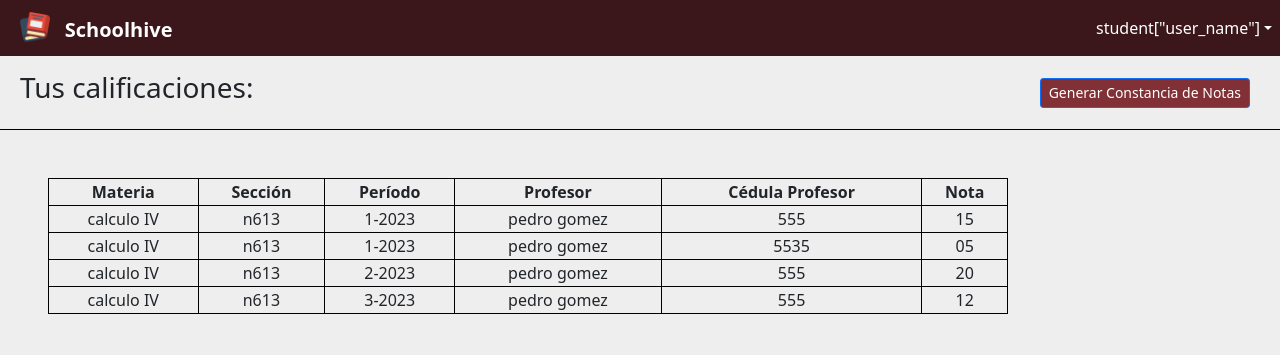
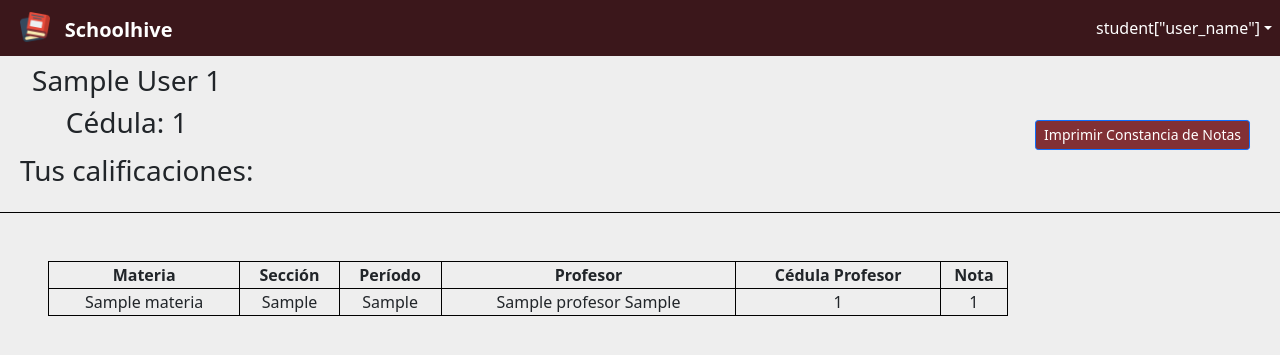
Before and after one commit to BarretoJuan/schoolhive, a Flask app: page /student/menu in a window 1280 px wide. Shown: the top 355 px of the page. Run offline with Flask 3, Linux system fonts and the light colour scheme; the visitor is signed in with stand-in values (Sample User, id 1); tables that the repository leaves empty hold one stand-in row (values such as "Sample post"); some libraries are stand-ins or nearby versions.

Commit message:
student view details

```diff
--- a/routes/student.py
+++ b/routes/student.py
@@ -15,10 +15,31 @@ def student():
 
 @student_bp.route("/menu", methods = ['GET'])
 def student_dashboard():
+    mysql = current_app.config['MYSQL']
+    cursor = mysql.connection.cursor(MySQLdb.cursors.DictCursor)
     user_check = check_user(session)
     if(user_check == "student"):
-            classes  = [{"nombre_materia":"calculo IV", "seccion":"n613", "periodo":"1-2023","profesor":"pedro gomez","cedula_profesor":"555","nota":"15"}, {"nombre_materia":"calculo IV", "seccion":"n613", "periodo":"1-2023","profesor":"pedro gomez","cedula_profesor":"5535","nota":"05"},{"nombre_materia":"calculo IV", "seccion":"n613", "periodo":"2-2023","profesor":"pedro gomez","cedula_profesor":"555","nota":"20"}, {"nombre_materia":"calculo IV", "seccion":"n613", "periodo":"3-2023","profesor":"pedro gomez","cedula_profesor":"555","nota":"12"}]
-            return render_template("student/studentDashboard.html", classes=classes)
+            get_classes = """
+            SELECT
+            materia.id as id_materia,
+            materia.nombre as nombre_materia,
+            materia.seccion as seccion,
+            materia.periodo as periodo,
+            profesor.nombre as profesor,
+            profesor.apellido as apellido_profesor,
+            profesor.cedula as cedula_profesor,
+            materia_estudiante.nota as nota
+            from materia
+            join materia_profesor on materia_profesor.materia = materia.id
+            join materia_estudiante on materia_estudiante.materia = materia.id
+            join estudiante on estudiante.cedula = materia_estudiante.estudiante
+            join profesor on profesor.cedula = materia_profesor.profesor
+            where materia_estudiante.estudiante = %s
+            order by materia.periodo, materia.nombre
+"""
+            cursor.execute(get_classes, (session['cedula'],))
+            classes = cursor.fetchall()
+            return render_template("student/studentDashboard.html", classes=classes, session=session)
     else:
         return redirect(url_for("login.login"))
 
--- a/templates/admin/adminClass/class.html
+++ b/templates/admin/adminClass/class.html
@@ -46,7 +46,7 @@
                 <li>
                     <div style="padding-right: 30px; padding-top: 10px;">
                         <!-- Create project button -->
-                        <a class="w-100 h-30 btn btn-sm btn-primary" id="printBtn" style="background-color: #813035; display: block; text-align: center; line-height: 20px;">Generar reporte de la materia</a>
+                        <a class="w-100 h-30 btn btn-sm btn-primary" id="printBtn" style="background-color: #813035; display: block; text-align: center; line-height: 20px;">Imprimir reporte de la materia</a>
                     </div>
 
                 </li>
--- a/templates/admin/adminMajor/major.html
+++ b/templates/admin/adminMajor/major.html
@@ -41,7 +41,7 @@
                 <li>
                     <div style="padding-right: 30px; padding-top: 10px;">
                         <!-- Create project button -->
-                        <a class="w-100 h-30 btn btn-sm btn-primary" id="printBtn" style="background-color: #813035; display: block; text-align: center; line-height: 20px;">Generar reporte de la carrera</a>
+                        <a class="w-100 h-30 btn btn-sm btn-primary" id="printBtn" style="background-color: #813035; display: block; text-align: center; line-height: 20px;">Imprimir reporte de la carrera</a>
                     </div>
 
                 </li>
--- a/templates/admin/adminProfessor/professor.html
+++ b/templates/admin/adminProfessor/professor.html
@@ -43,7 +43,7 @@
                 <li>
                     <div style="padding-right: 30px; padding-top: 10px;">
                         <!-- Create project button -->
-                        <a class="w-100 h-30 btn btn-sm btn-primary" id="printBtn" style="background-color: #813035; display: block; text-align: center; line-height: 20px;">Generar Reporte del Profesor</a>
+                        <a class="w-100 h-30 btn btn-sm btn-primary" id="printBtn" style="background-color: #813035; display: block; text-align: center; line-height: 20px;">Imprimir Reporte del Profesor</a>
                     </div>
 
                 </li>
--- a/templates/admin/adminSection/section.html
+++ b/templates/admin/adminSection/section.html
@@ -44,7 +44,7 @@
                 <li>
                     <div style="padding-right: 30px; padding-top: 10px;">
                         <!-- Create project button -->
-                        <a class="w-100 h-30 btn btn-sm btn-primary" id="printBtn" style="background-color: #813035; display: block; text-align: center; line-height: 20px;">Generar Reporte de la sección</a>
+                        <a class="w-100 h-30 btn btn-sm btn-primary" id="printBtn" style="background-color: #813035; display: block; text-align: center; line-height: 20px;">Imprimir Reporte de la sección</a>
                     </div>
 
                 </li>
--- a/templates/admin/adminTerm/term.html
+++ b/templates/admin/adminTerm/term.html
@@ -43,7 +43,7 @@
                 <li>
                     <div style="padding-right: 30px; padding-top: 10px;">
                         <!-- Create project button -->
-                        <a class="w-100 h-30 btn btn-sm btn-primary" id="printBtn" style="background-color: #813035; display: block; text-align: center; line-height: 20px;">Generar Reporte del período</a>
+                        <a class="w-100 h-30 btn btn-sm btn-primary" id="printBtn" style="background-color: #813035; display: block; text-align: center; line-height: 20px;">Imprimir Reporte del período</a>
                     </div>
 
                 </li>
--- a/templates/student/studentDashboard.html
+++ b/templates/student/studentDashboard.html
@@ -32,6 +32,8 @@
     </nav>
     <nav class="navbar navbar-expand-sm navbar-dark" style="background-color: #eeeeee;">
         <row>
+            <h3>{{session['nombre']}} {{session['apellido']}}</h3>
+            <h3>Cédula: {{session['cedula']}}</h3>
             <h3 class="alignleft">Tus calificaciones:</h3>
         </row>
 
@@ -41,7 +43,7 @@
                 <li>
                     <div style="padding-right: 30px; padding-top: 10px;">
                         <!-- Create project button -->
-                        <a class="w-100 h-30 btn btn-sm btn-primary" id="printBtn" style="background-color: #813035; display: block; text-align: center; line-height: 20px;">Generar Constancia de Notas</a>
+                        <a class="w-100 h-30 btn btn-sm btn-primary" id="printBtn" style="background-color: #813035; display: block; text-align: center; line-height: 20px;">Imprimir Constancia de Notas</a>
                     </div>
 
                 </li>
@@ -66,7 +68,7 @@
             <td>{{class['nombre_materia']}}</td>
             <td>{{class['seccion']}}</td>
             <td>{{class['periodo']}}</td>
-            <td>{{class['profesor']}}</td>
+            <td>{{class['profesor']}} {{class['apellido_profesor']}}</td>
             <td>{{class['cedula_profesor']}}</td>
             <td>{{class['nota']}}</td>
         </tr>
```
